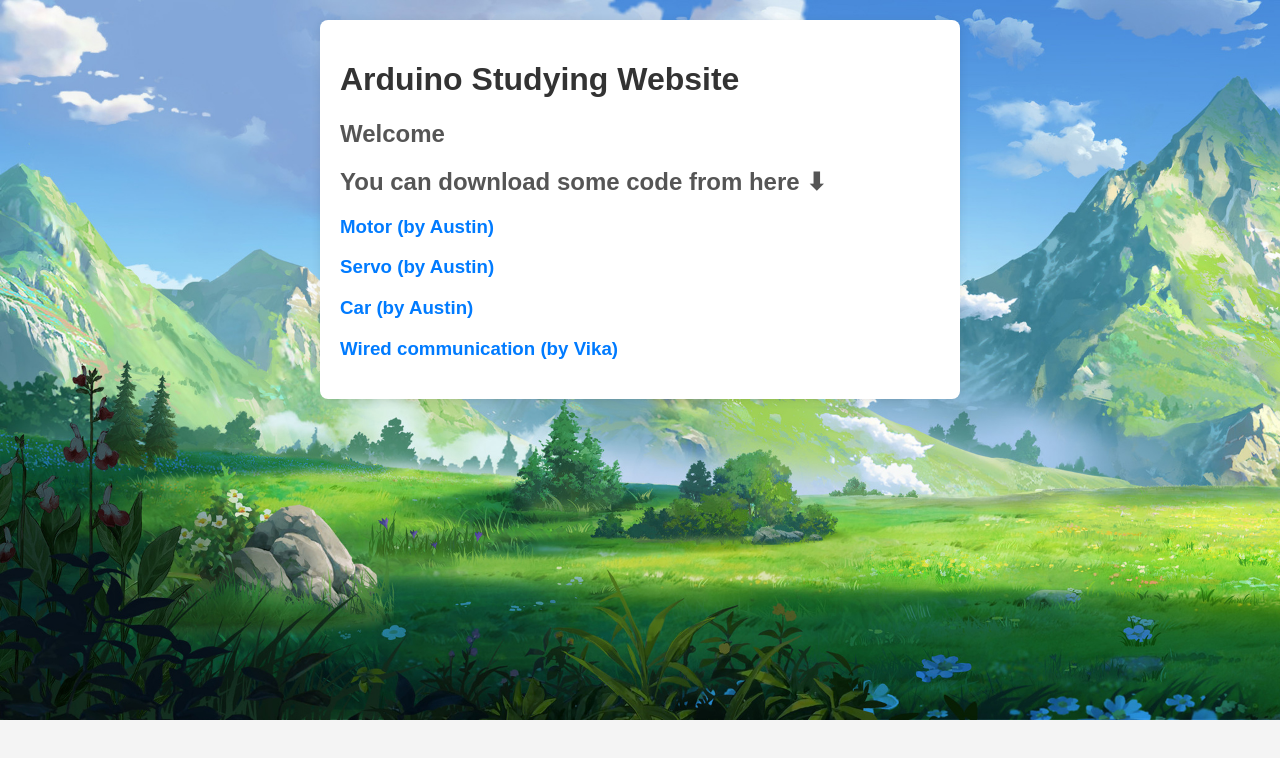
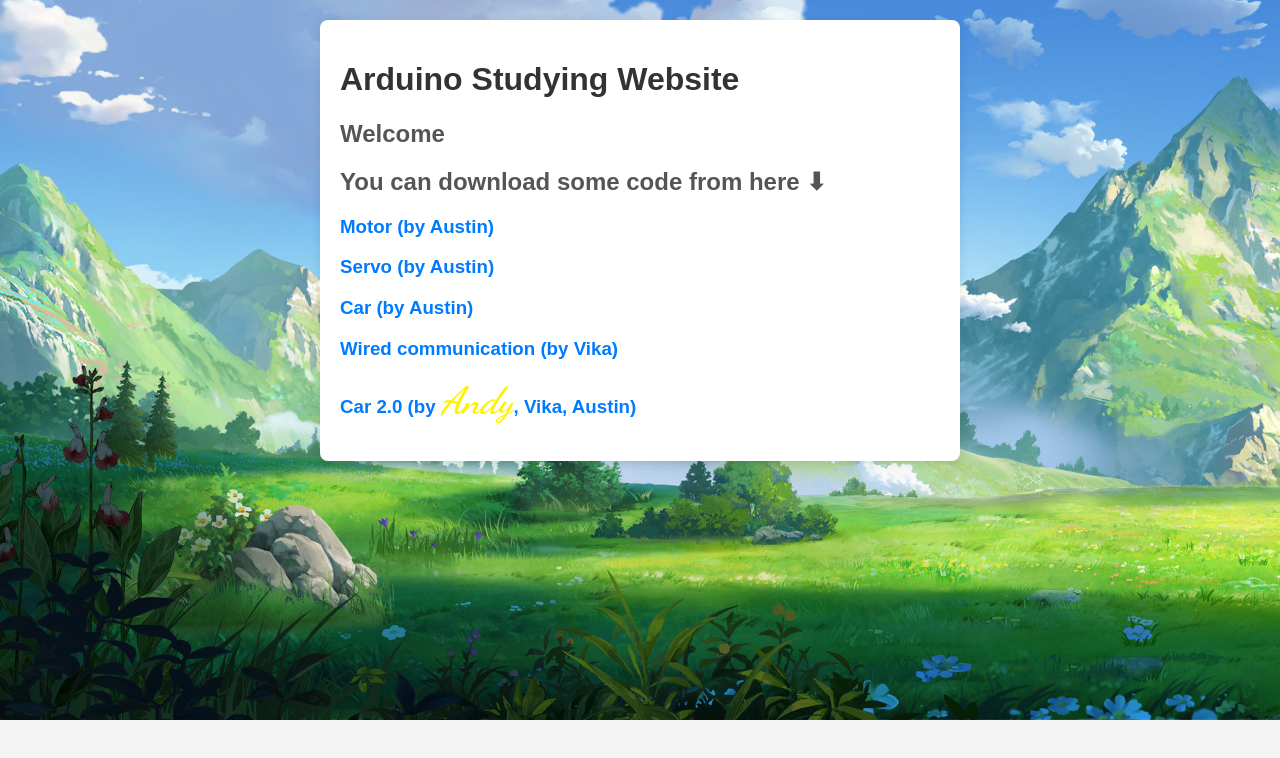
Before and after one commit to AL-sama0/arduino, a plain HTML site: page index.html in a window 1280 px wide. Drawn offline with Linux system fonts and the light colour scheme.

Commit message:
Update index.html

```diff
--- a/index.html
+++ b/index.html
@@ -1,6 +1,20 @@
 <!DOCTYPE html>
 <html lang="en">
 <head>
+    <link href="https://fonts.googleapis.com/css2?family=Dancing+Script:wght@400;700&display=swap" rel="stylesheet" rel="stylesheet">
+    <style>
+        .golden-text {
+            font-family: 'Dancing Script', sans-serif;
+            font-style: italic; /* 添加斜体样式 */
+            font-size: 2em;
+            font-weight: 10000;
+            background: linear-gradient(to top, #fff200, #fff200);
+            -webkit-background-clip: text;
+            background-clip: text;
+            color: transparent;
+        }
+    </style>
+
     <meta charset="UTF-8">
     <meta name="viewport" content="width=device-width, initial-scale=1.0">
     <title>Arduino</title>
@@ -71,6 +85,10 @@
             <h3>Wired communication (by Vika)</h3>
         </a>
 
+        <a href="Car_2.0.ino" download>
+            <h3>Car 2.0 (by <span class="golden-text">Andy</span>, Vika, Austin)</h3>
+        </a>
+
     </div>
 </body>
 </html>
```
